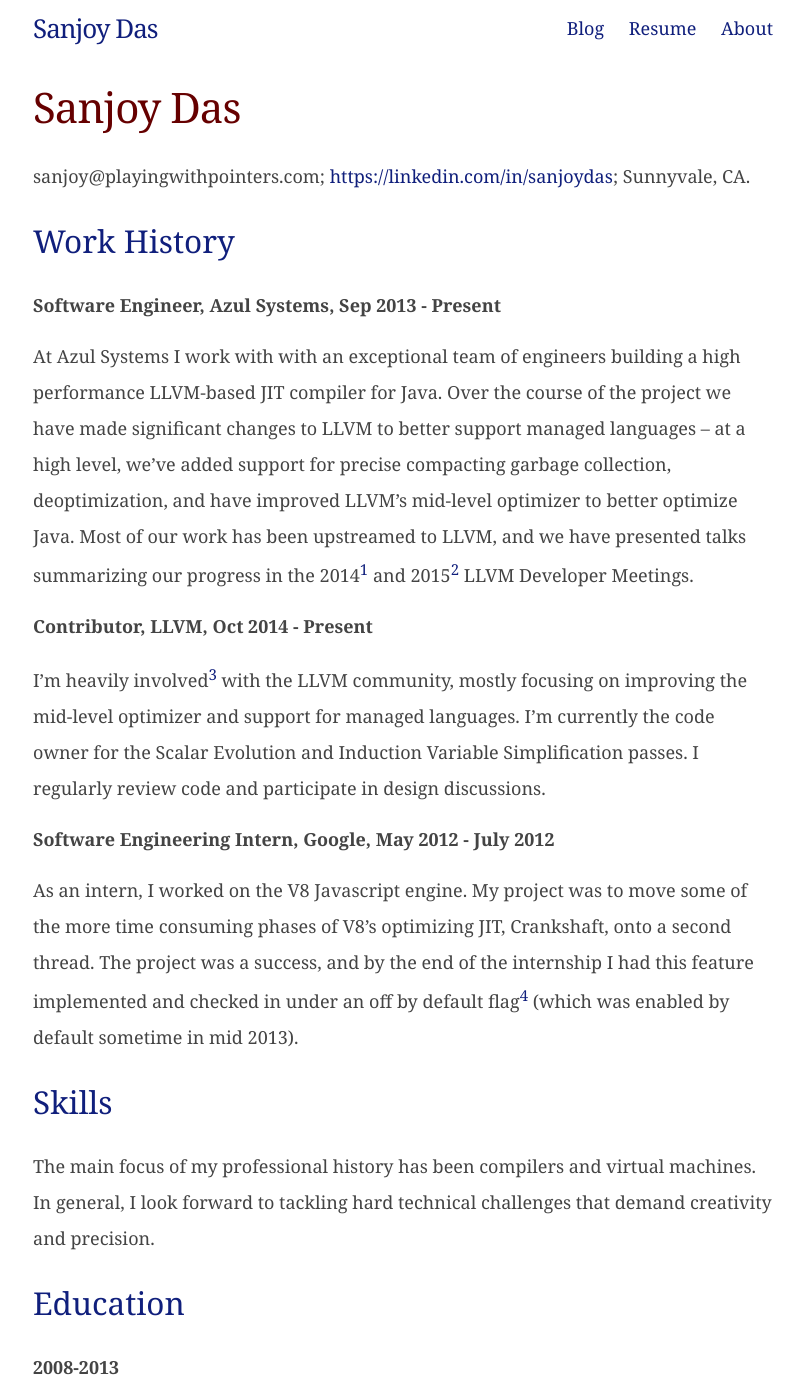
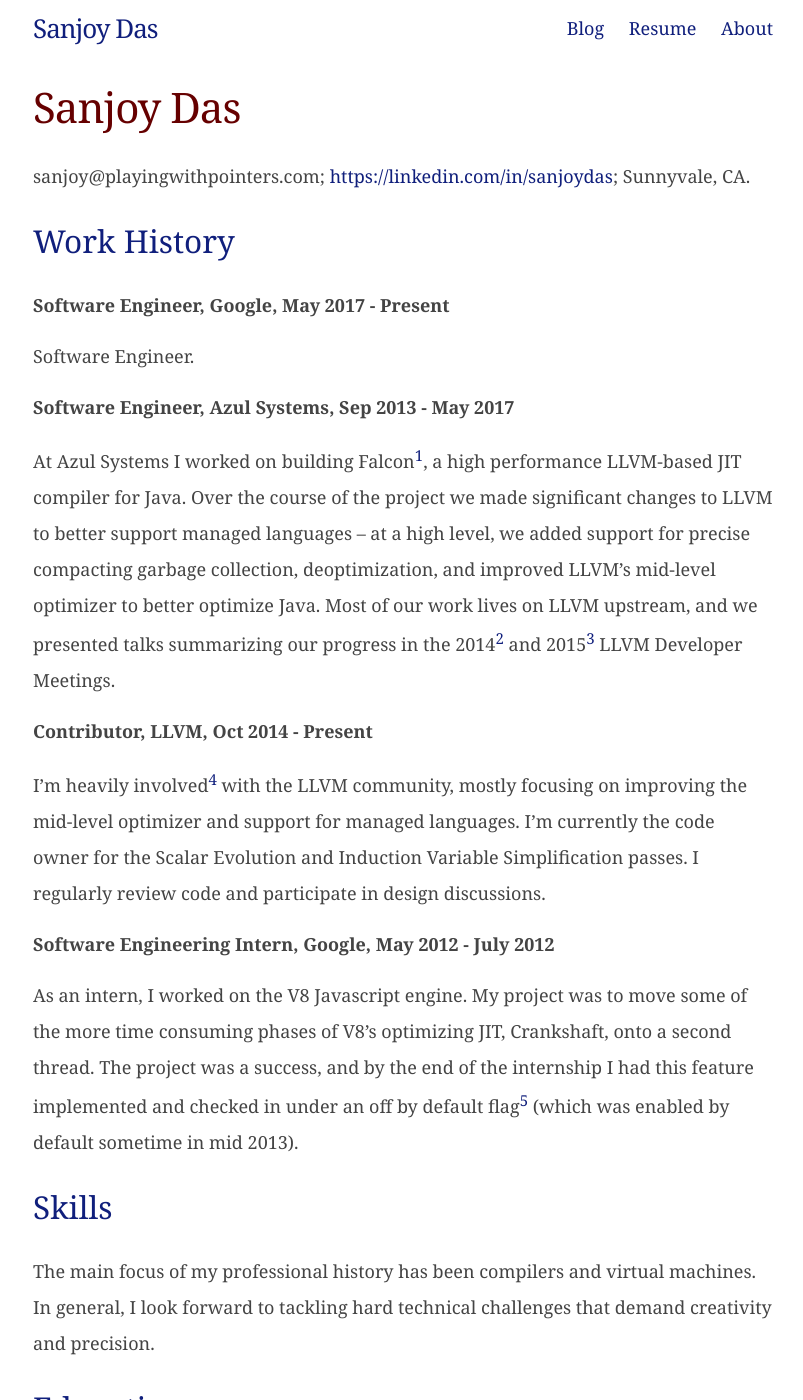
Before and after one commit to sanjoy/playingwithpointers.com, a Jekyll site: the page built from resume.md, in a window 1280 px wide and 1400 px high. Shown: the whole window, without its empty margins (237-1040 px from the left). Built offline with Jekyll 4.4.1, drawn with Linux system fonts in a browser that asks for light colours; some of the changed text lies outside the part shown.

Commit message:
Update resume

```diff
--- a/resume.md
+++ b/resume.md
@@ -12,17 +12,22 @@
 
 # Work History
 
-**Software Engineer, Azul Systems, Sep 2013 - Present**
+**Software Engineer, Google, May 2017 - Present**
 
-At Azul Systems I work with with an exceptional team of engineers
-building a high performance LLVM-based JIT compiler for Java.  Over
-the course of the project we have made significant changes to LLVM to
-better support managed languages -- at a high level, we've added
-support for precise compacting garbage collection, deoptimization, and
-have improved LLVM's mid-level optimizer to better optimize Java. Most
-of our work has been upstreamed to LLVM, and we have presented talks
-summarizing our progress in the 2014[^talk2014] and 2015[^talk2015]
-LLVM Developer Meetings.
+Software Engineer.
+
+**Software Engineer, Azul Systems, Sep 2013 - May 2017**
+
+At Azul Systems I worked on building Falcon[^falcon], a high
+performance LLVM-based JIT compiler for Java.  Over the course of the
+project we made significant changes to LLVM to better support managed
+languages -- at a high level, we added support for precise compacting
+garbage collection, deoptimization, and improved LLVM's mid-level
+optimizer to better optimize Java. Most of our work lives on LLVM
+upstream, and we presented talks summarizing our progress in the
+2014[^talk2014] and 2015[^talk2015] LLVM Developer Meetings.
+
+[^falcon]: <https://www.azul.com/press_release/falcon-jit-compiler/>
 
 [^talk2014]: <http://llvm.org/devmtg/2014-10/#talk4>
 
```
